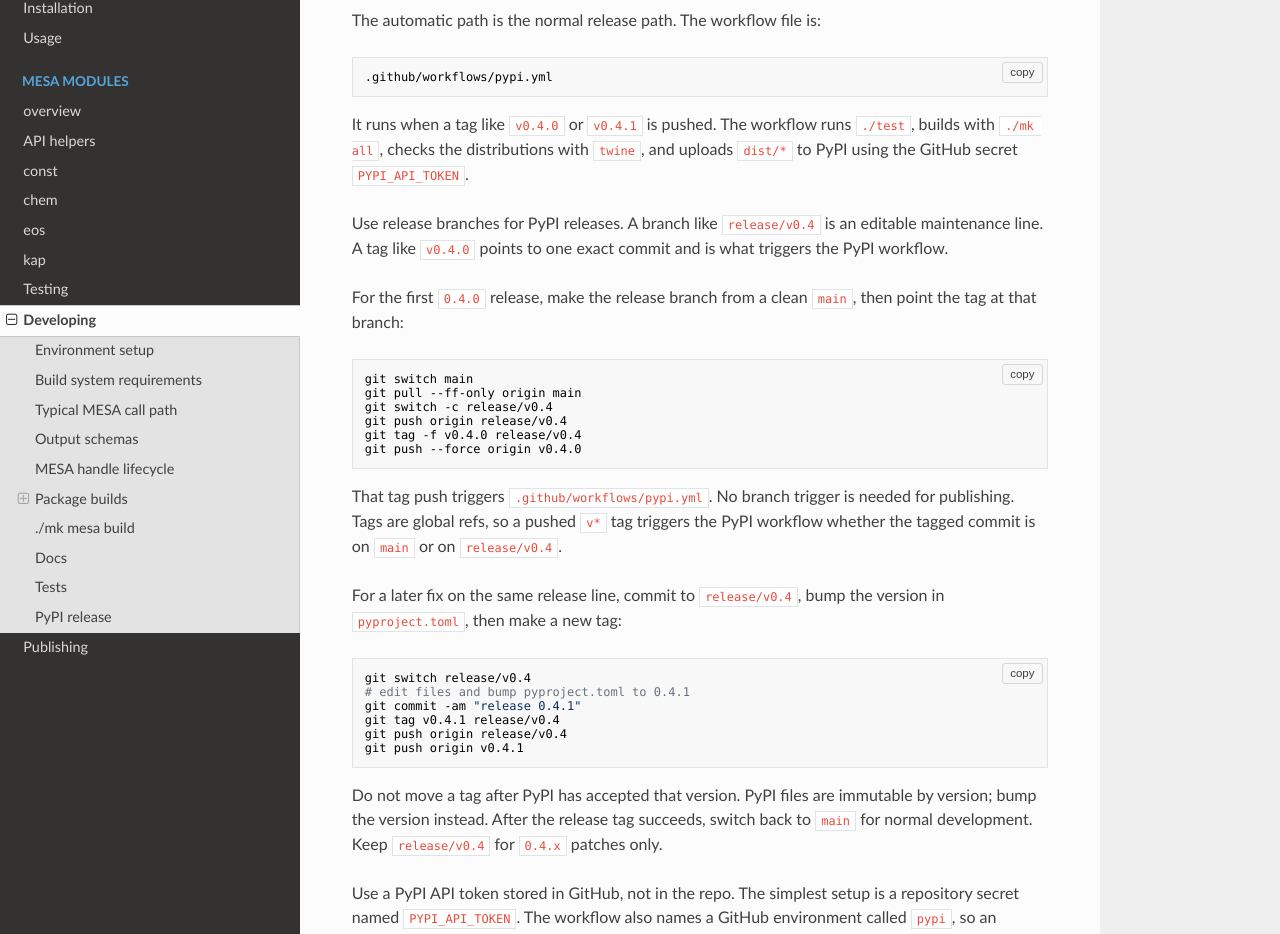
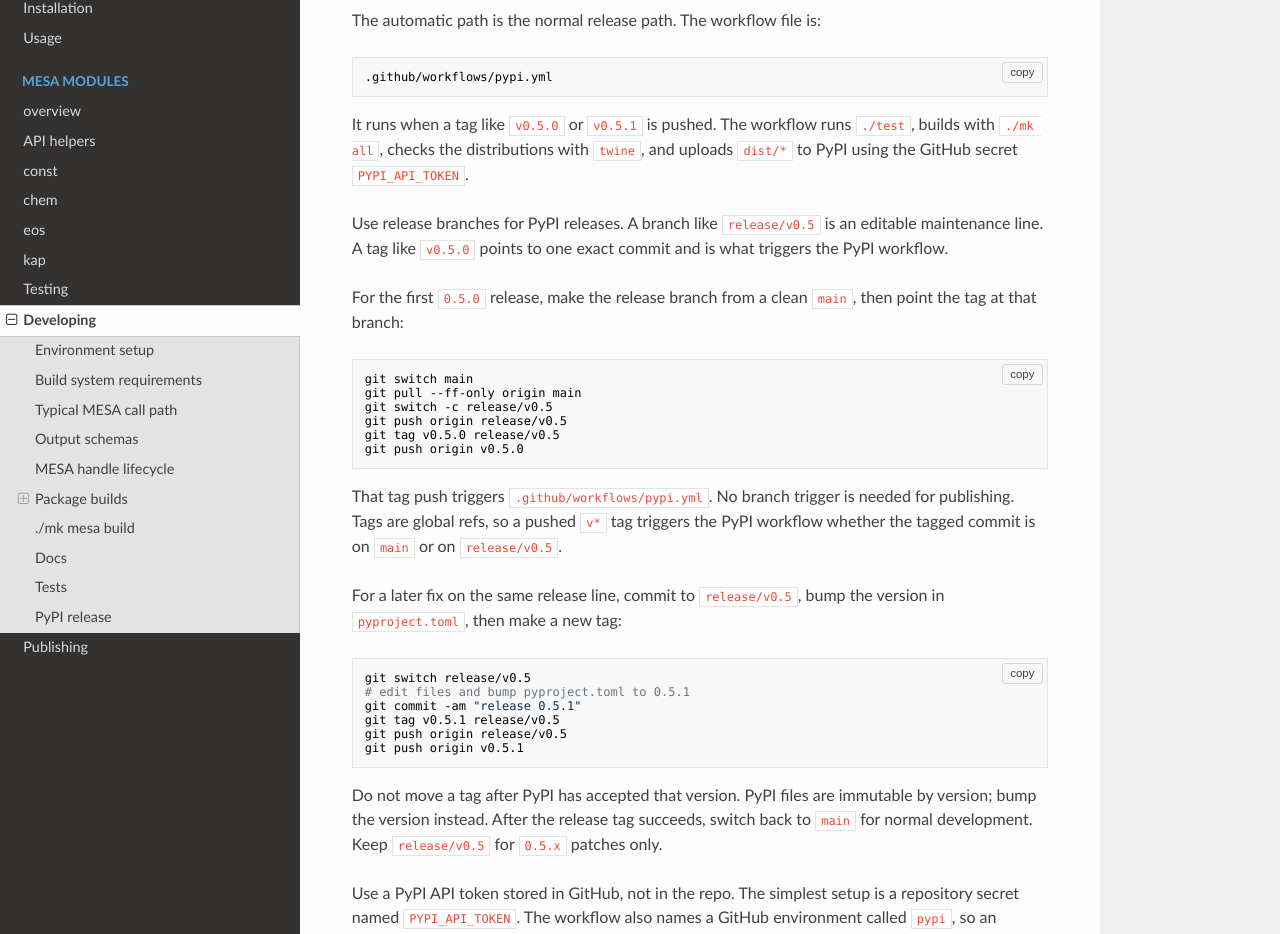
Before and after one commit to Debraheem/pyfortmesa, an MkDocs documentation site: the page built from docs/developing.md, in a window 1280 px wide and 1400 px high, scrolled down 9285 px. Shown: the part 141-1075 px from the top of the window. Built offline with MkDocs 1.6.1, drawn with Linux system fonts in a browser that asks for light colours; nearby versions of some CDN libraries.

````diff
--- a/docs/developing.md
+++ b/docs/developing.md
@@ -506,45 +506,45 @@ The automatic path is the normal release path. The workflow file is:
 .github/workflows/pypi.yml
 ```
 
-It runs when a tag like `v0.4.0` or `v0.4.1` is pushed. The workflow
+It runs when a tag like `v0.5.0` or `v0.5.1` is pushed. The workflow
 runs `./test`, builds with `./mk all`, checks the distributions with `twine`,
 and uploads `dist/*` to PyPI using the GitHub secret `PYPI_API_TOKEN`.
 
-Use release branches for PyPI releases. A branch like `release/v0.4` is an
-editable maintenance line. A tag like `v0.4.0` points to one exact commit and
+Use release branches for PyPI releases. A branch like `release/v0.5` is an
+editable maintenance line. A tag like `v0.5.0` points to one exact commit and
 is what triggers the PyPI workflow.
 
-For the first `0.4.0` release, make the release branch from a clean `main`, then
+For the first `0.5.0` release, make the release branch from a clean `main`, then
 point the tag at that branch:
 
 ```bash
 git switch main
 git pull --ff-only origin main
-git switch -c release/v0.4
-git push origin release/v0.4
-git tag -f v0.4.0 release/v0.4
-git push --force origin v0.4.0
+git switch -c release/v0.5
+git push origin release/v0.5
+git tag v0.5.0 release/v0.5
+git push origin v0.5.0
 ```
 
 That tag push triggers `.github/workflows/pypi.yml`. No branch trigger is
 needed for publishing. Tags are global refs, so a pushed `v*` tag triggers the
-PyPI workflow whether the tagged commit is on `main` or on `release/v0.4`.
+PyPI workflow whether the tagged commit is on `main` or on `release/v0.5`.
 
-For a later fix on the same release line, commit to `release/v0.4`, bump the
+For a later fix on the same release line, commit to `release/v0.5`, bump the
 version in `pyproject.toml`, then make a new tag:
 
 ```bash
-git switch release/v0.4
-# edit files and bump pyproject.toml to 0.4.1
-git commit -am "release 0.4.1"
-git tag v0.4.1 release/v0.4
-git push origin release/v0.4
-git push origin v0.4.1
+git switch release/v0.5
+# edit files and bump pyproject.toml to 0.5.1
+git commit -am "release 0.5.1"
+git tag v0.5.1 release/v0.5
+git push origin release/v0.5
+git push origin v0.5.1
 ```
 
 Do not move a tag after PyPI has accepted that version. PyPI files are
 immutable by version; bump the version instead. After the release tag succeeds,
-switch back to `main` for normal development. Keep `release/v0.4` for `0.4.x`
+switch back to `main` for normal development. Keep `release/v0.5` for `0.5.x`
 patches only.
 
 Use a PyPI API token stored in GitHub, not in the repo. The simplest setup
--- a/pyproject.toml
+++ b/pyproject.toml
@@ -4,7 +4,7 @@ build-backend = "mesonpy"
 
 [project]
 name = "pyfortmesa"
-version = "0.4.0"
+version = "0.5.0"
 description = "Python wrappers for selected MESA routines"
 readme = "README.md"
 requires-python = ">=3.10"
````
Also changed, not shown: README.md (+3 -3 lines), docs/index.md (+1 -1 lines), docs/installation.md (+1 -1 lines), docs/testing.md (+1 -1 lines), 1 other file.
